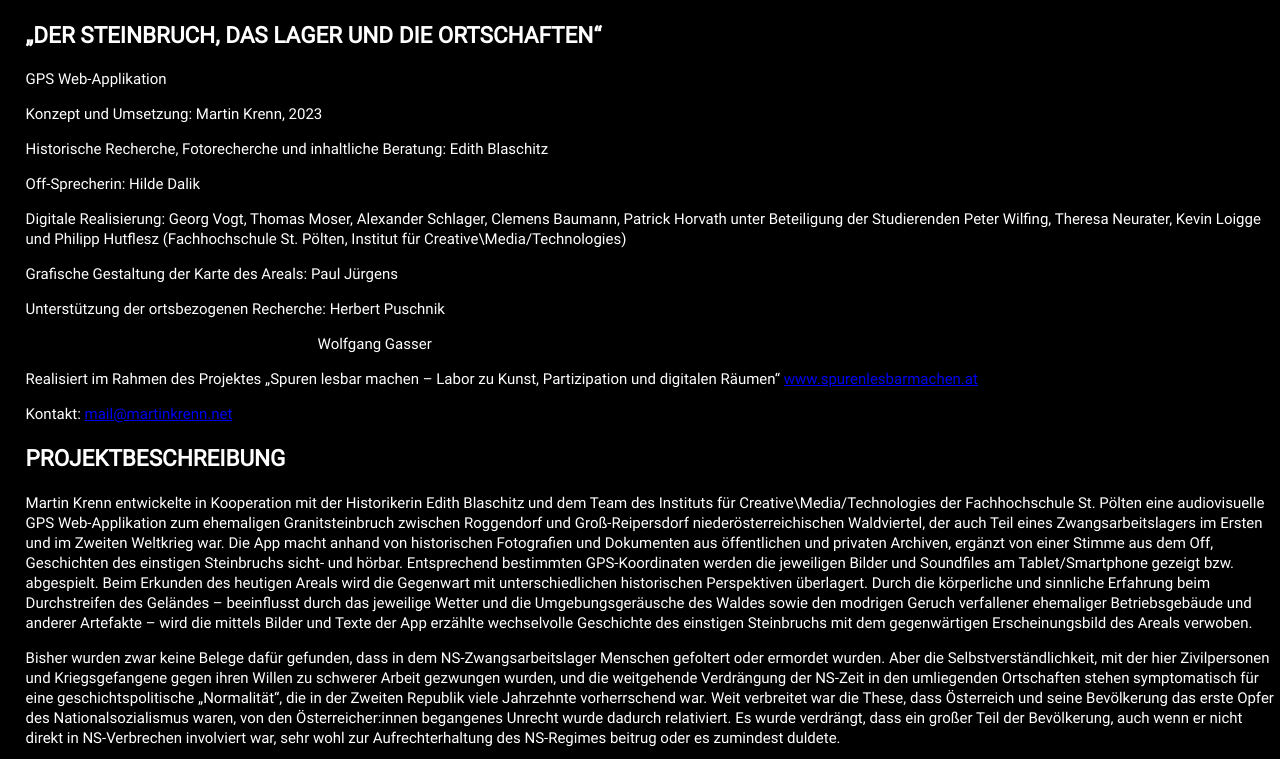
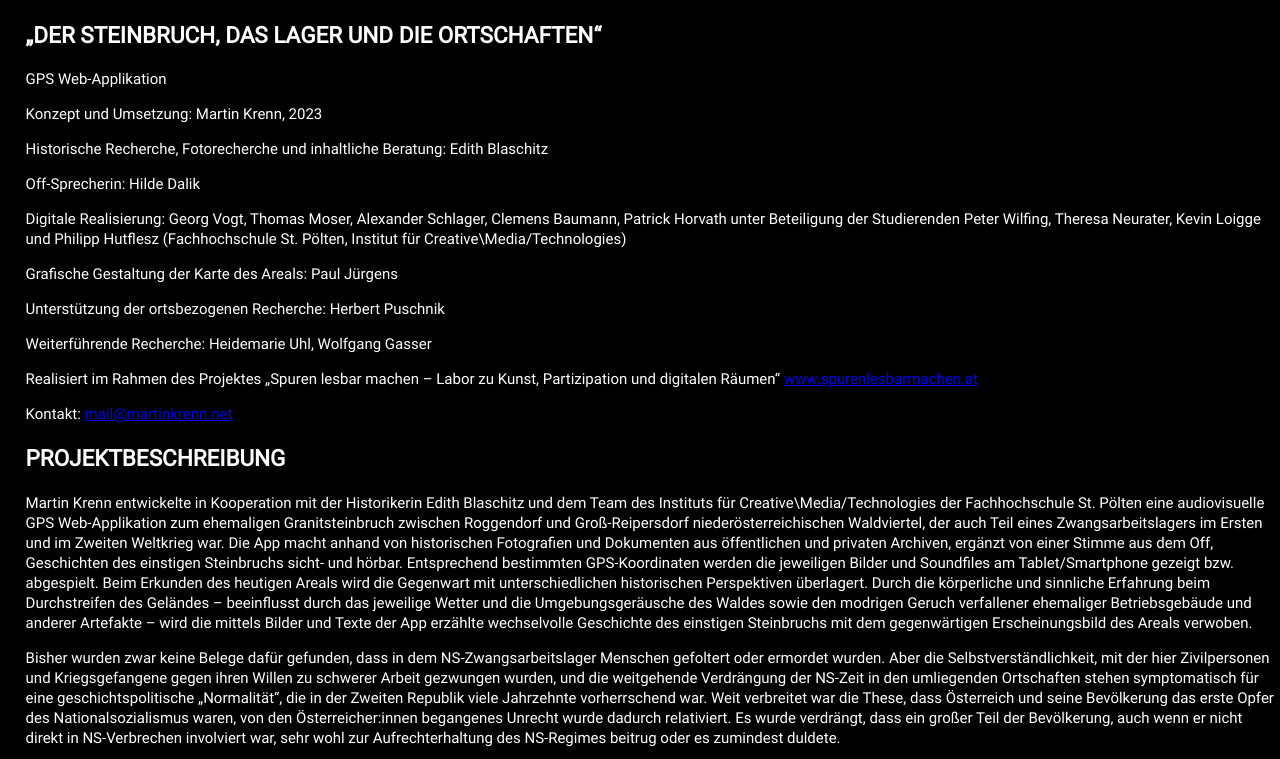
Before and after one commit to martin-krenn/granitsteinbruch, a plain HTML site: page sources.html in a window 1280 px wide. Shown: the top 759 px of the page. Drawn offline with Linux system fonts and the light colour scheme.

Commit message:
Update sources.html

```diff
--- a/sources.html
+++ b/sources.html
@@ -18,7 +18,7 @@
 <p>Digitale Realisierung: Georg Vogt, Thomas Moser, Alexander Schlager, Clemens Baumann, Patrick Horvath unter Beteiligung der Studierenden Peter Wilfing, Theresa Neurater, Kevin Loigge und Philipp Hutflesz (Fachhochschule St. P&ouml;lten, Institut f&uuml;r Creative\Media/Technologies)</p>
 <p>Grafische Gestaltung der Karte des Areals: Paul J&uuml;rgens</p>
 <p>Unterst&uuml;tzung der ortsbezogenen Recherche: Herbert Puschnik</p>
-<p><span style="color:black;">Weiterf&uuml;hrende Recherche: Heidemarie Uhl,&nbsp;</span>Wolfgang Gasser</p>
+<p><span style="color:white;">Weiterf&uuml;hrende Recherche: Heidemarie Uhl,&nbsp;</span>Wolfgang Gasser</p>
 <p>Realisiert im Rahmen des Projektes &bdquo;Spuren lesbar machen &ndash; Labor zu Kunst, Partizipation und digitalen R&auml;umen&ldquo;&nbsp;<a href="http://www.spurenlesbarmachen.at">www.spurenlesbarmachen.at</a></p>
 <p>Kontakt:&nbsp;<a href="mailto:mail@martinkrenn.net">mail@martinkrenn.net</a></p>
 <h2>PROJEKTBESCHREIBUNG</h2>
```
